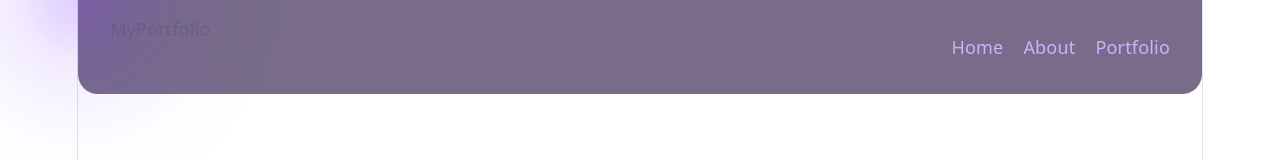
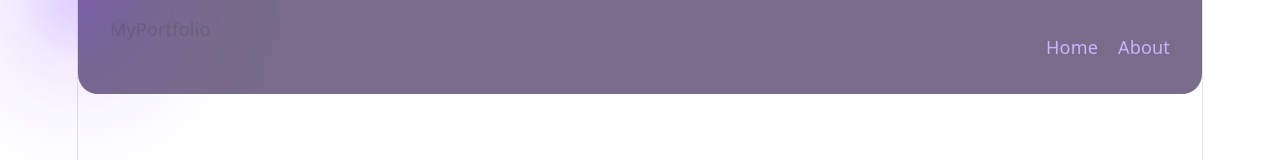
Before and after one commit to jepuli124/jepuli124.github.io, a React (Vite) app: page / in a window 1280 px wide. Shown: the top 160 px of the page. Built offline with nearby package versions, Linux system fonts and the light colour scheme.

Commit message:
Update Navbar.tsx

```diff
--- a/src/components/Navbar.tsx
+++ b/src/components/Navbar.tsx
@@ -7,7 +7,7 @@ export default function Navbar() {
       <ul>
         <li><a href="#hero">Home</a></li>
         <li><a href="#about">About</a></li>
-        <li><a href="#portfolio">Portfolio</a></li>
+        {/* <li><a href="#portfolio">Portfolio</a></li> */}
       </ul>
     </nav>
   );
```
